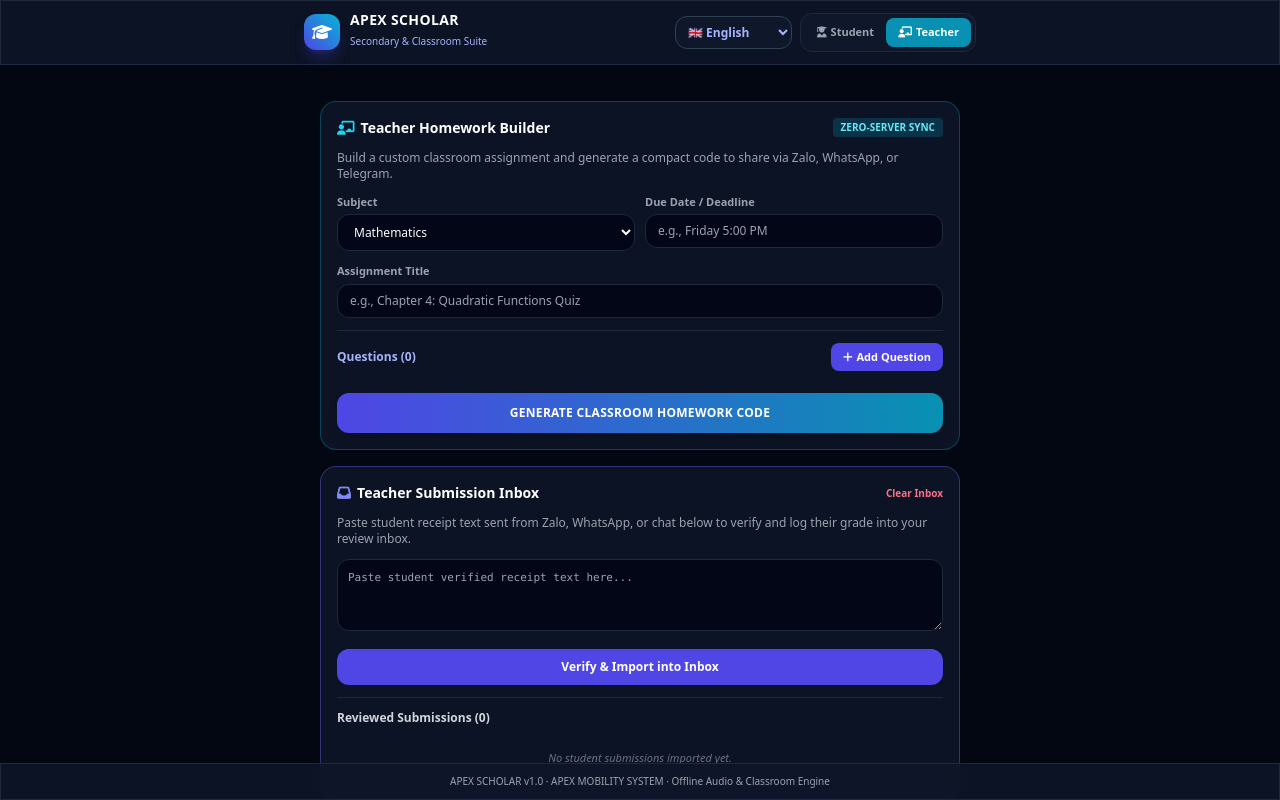
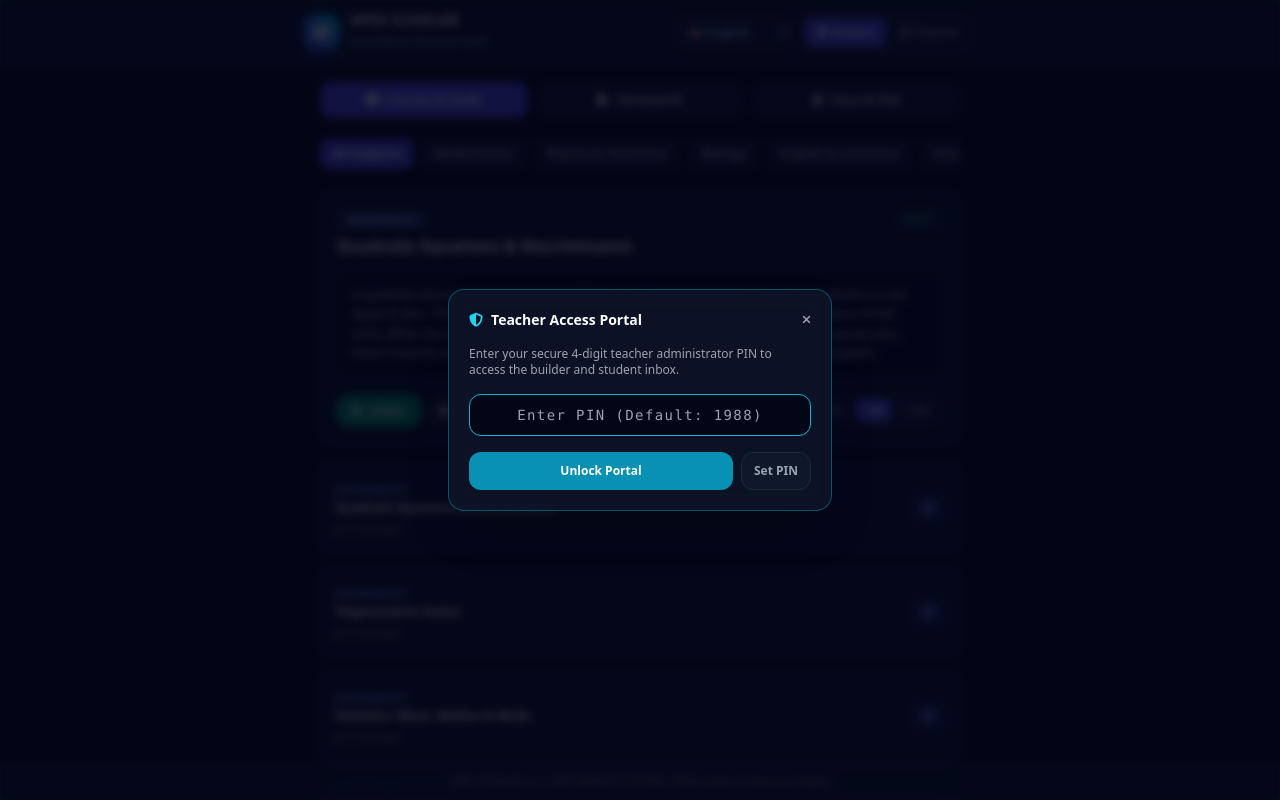
Before and after one commit to sledgemusicchannel-crypto/apex-scholar, a plain HTML site: page index.html in a window 1280 px wide. Both pictures are taken after a click on the button "Teacher". Shown: the top 800 px of the page. Drawn offline with nearby package versions, Linux system fonts and the light colour scheme.

Commit message:
Update index.html

```diff
--- a/index.html
+++ b/index.html
@@ -59,13 +59,39 @@
           <button id="roleStudentBtn" onclick="switchRole('student')" class="px-3 py-1.5 rounded-lg bg-indigo-600 text-white transition">
             <i class="fa-solid fa-user-graduate mr-1"></i>Student
           </button>
-          <button id="roleTeacherBtn" onclick="switchRole('teacher')" class="px-3 py-1.5 rounded-lg text-gray-400 hover:text-white transition">
+          <button id="roleTeacherBtn" onclick="requestTeacherAccess()" class="px-3 py-1.5 rounded-lg text-gray-400 hover:text-white transition">
             <i class="fa-solid fa-chalkboard-user mr-1"></i>Teacher
           </button>
         </div>
       </div>
     </div>
   </header>
+
+  <!-- Teacher PIN Verification Modal -->
+  <div id="pinModal" class="fixed inset-0 z-50 bg-slate-950/80 backdrop-blur-sm flex items-center justify-center p-4 hidden">
+    <div class="glass w-full max-w-sm rounded-2xl p-5 space-y-4 border-cyan-500/40 shadow-2xl">
+      <div class="flex items-center justify-between">
+        <h3 class="text-sm font-black text-white flex items-center gap-2">
+          <i class="fa-solid fa-shield-halved text-cyan-400"></i> Teacher Access Portal
+        </h3>
+        <button onclick="closePinModal()" class="text-gray-400 hover:text-white text-xs"><i class="fa-solid fa-xmark"></i></button>
+      </div>
+      <p id="pinModalDesc" class="text-xs text-gray-400">Enter your secure 4-digit teacher administrator PIN to access the builder and student inbox.</p>
+
+      <div>
+        <input id="teacherPinInput" type="password" maxlength="6" placeholder="Enter PIN (Default: 1988)" class="w-full bg-slate-950 border border-slate-800 rounded-xl px-3 py-2.5 text-center text-sm text-white font-mono tracking-widest focus:outline-none focus:border-cyan-500">
+      </div>
+
+      <div class="flex gap-2">
+        <button onclick="verifyTeacherPin()" class="flex-1 py-2.5 rounded-xl bg-cyan-600 hover:bg-cyan-500 text-white text-xs font-bold transition">
+          Unlock Portal
+        </button>
+        <button onclick="resetTeacherPinPrompt()" class="px-3 py-2.5 rounded-xl bg-slate-900 border border-slate-800 text-gray-400 hover:text-white text-xs font-bold transition" title="Set/Change PIN">
+          Set PIN
+        </button>
+      </div>
+    </div>
+  </div>
 
   <!-- Main Workspace -->
   <main class="flex-1 w-full max-w-2xl mx-auto p-4 space-y-5">
@@ -220,6 +246,11 @@
 
     <!-- ==================== TEACHER PORTAL VIEW ==================== -->
     <div id="teacherView" class="hidden space-y-4">
+      <div class="flex justify-between items-center bg-slate-900/90 border border-slate-800 p-3 rounded-2xl">
+        <span class="text-xs text-cyan-300 font-bold"><i class="fa-solid fa-lock-open mr-1"></i>Teacher Admin Mode Active</span>
+        <button onclick="switchRole('student')" class="px-3 py-1.5 rounded-xl bg-slate-800 text-gray-300 text-xs font-bold hover:text-white">Exit to Student View</button>
+      </div>
+
       <div class="glass rounded-2xl p-4 space-y-3 border-cyan-500/30">
         <div class="flex items-center justify-between">
           <h2 class="text-sm font-black text-white"><i class="fa-solid fa-chalkboard-user text-cyan-400 mr-1.5"></i>Teacher Homework Builder</h2>
@@ -426,7 +457,7 @@
         { id: 10, subject: "English & Literature", title: "説得力のあるエッセイと修辞構造", duration: "3分で読む", body: "効果的な説得力のあるエッセイは、理由と証拠に裏付けられた明確な立場を提示します。" },
         { id: 11, subject: "English & Literature", title: "読解力スキル", duration: "3分で読む", body: "効果的な読解には、主旨の特定、支持詳細の把握、文脈での語彙理解が含まれます。" },
         { id: 12, subject: "History & Geography", title: "産業革命と都市化", duration: "3分で読む", body: "18世紀後半のイギリスに始まった産業革命は、生産を手工業から機械化された工場製造へと変えました。" },
-        { id: 13, subject: "History & Geography", title: "地図、縮尺、地理座標", duration: "3分で読む", body: "地図は地表の場所や特徴を表現します。縮尺は地図上の距離と実際の地上距離を比較します。" },
+        { id: 13, subject: "History & Geography", title: "地図、縮尺、地理座標", duration: "3分で読む", body: "地図は地表の場所や特徴を表現します。地図は地図上の距離と実際の地上距離を比較します。" },
         { id: 14, subject: "Computer Science", title: "アルゴリズムとフローチャート", duration: "3分で読む", body: "アルゴリズムは問題を解決するための明確なステップの有限のシーケンスです。" },
         { id: 15, subject: "Computer Science", title: "インターネットの安全とデジタルシティズンシップ", duration: "3分で読む", body: "デジタルシティズンシップとは、テクノロジーを責任を持って安全に使用することを意味します。" }
       ]
@@ -452,6 +483,50 @@
       }
     }
 
+    // ==================== SECURITY & PIN LOCK LOGIC ====================
+    function requestTeacherAccess() {
+      // Check if a PIN is already stored, otherwise initialize default '1988'
+      if (!localStorage.getItem('apex_teacher_pin')) {
+        localStorage.setItem('apex_teacher_pin', '1988');
+      }
+      document.getElementById('pinModal').classList.remove('hidden');
+      document.getElementById('teacherPinInput').value = '';
+      document.getElementById('teacherPinInput').focus();
+    }
+
+    function closePinModal() {
+      document.getElementById('pinModal').classList.add('hidden');
+    }
+
+    function verifyTeacherPin() {
+      const enteredPin = document.getElementById('teacherPinInput').value.trim();
+      const savedPin = localStorage.getItem('apex_teacher_pin') || '1988';
+
+      if (enteredPin === savedPin) {
+        closePinModal();
+        switchRole('teacher');
+      } else {
+        alert("❌ Incorrect Teacher PIN. Access denied.");
+        document.getElementById('teacherPinInput').value = '';
+      }
+    }
+
+    function resetTeacherPinPrompt() {
+      const currentPin = localStorage.getItem('apex_teacher_pin') || '1988';
+      const verification = prompt("Enter current Teacher PIN to change it:");
+      if (verification === currentPin) {
+        const newPin = prompt("Enter your new secure Teacher PIN:");
+        if (newPin && newPin.trim().length >= 4) {
+          localStorage.setItem('apex_teacher_pin', newPin.trim());
+          alert("✅ Teacher PIN updated successfully!");
+        } else {
+          alert("PIN must be at least 4 characters long.");
+        }
+      } else if (verification !== null) {
+        alert("Incorrect current PIN.");
+      }
+    }
+
     // ==================== ROLE & TAB SWITCHING ====================
     function switchRole(role) {
       stopLessonAudio();
@@ -461,9 +536,6 @@
 
       document.getElementById('roleStudentBtn').className = isStudent
         ? 'px-3 py-1.5 rounded-lg bg-indigo-600 text-white transition'
-        : 'px-3 py-1.5 rounded-lg text-gray-400 hover:text-white transition';
-      document.getElementById('roleTeacherBtn').className = !isStudent
-        ? 'px-3 py-1.5 rounded-lg bg-cyan-600 text-white transition'
         : 'px-3 py-1.5 rounded-lg text-gray-400 hover:text-white transition';
     }
 
@@ -786,7 +858,6 @@ HASH: ${utf8ToBase64(studentName + score + timestamp).slice(0, 16).toUpperCase()
         return;
       }
 
-      // Parse student name, assignment, and score from text block
       try {
         const studentMatch = text.match(/Student:\s*(.+)/);
         const assignMatch = text.match(/Assignment:\s*(.+)/);
@@ -803,7 +874,6 @@ HASH: ${utf8ToBase64(studentName + score + timestamp).slice(0, 16).toUpperCase()
           raw: text
         };
 
-        // Avoid duplicate exact submissions
         teacherInbox.unshift(submissionItem);
         document.getElementById('teacherReceiptInput').value = '';
         renderTeacherInbox();
```
